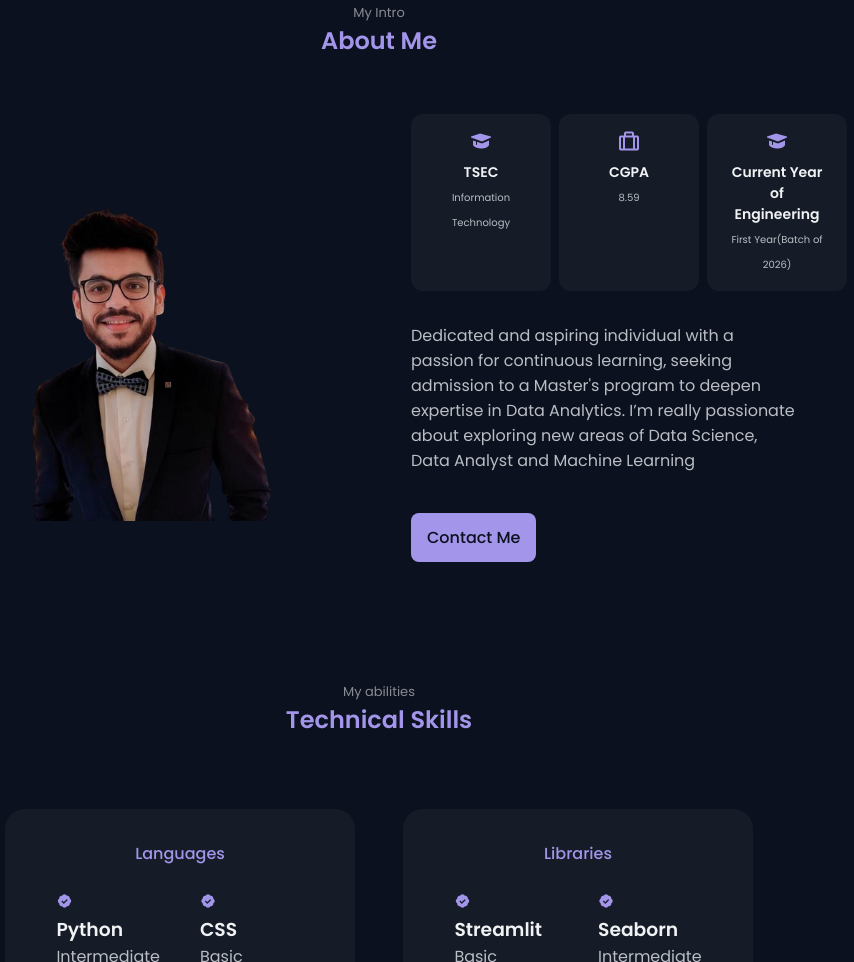
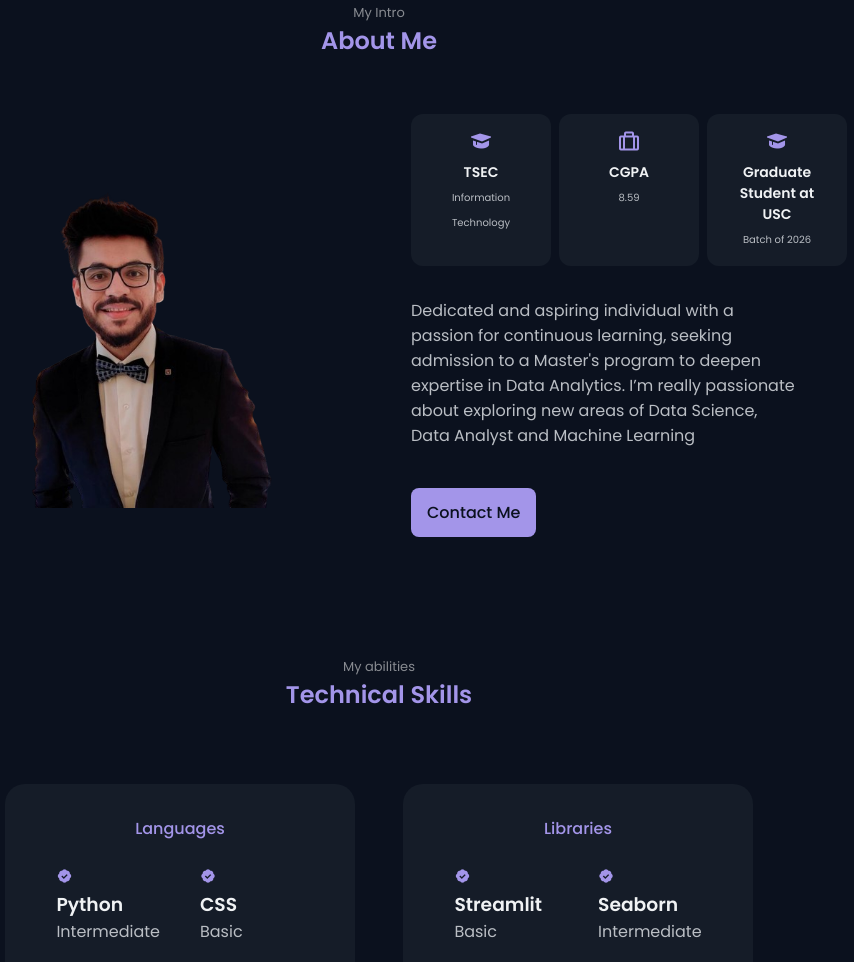
Before and after one commit to VanshC12/Portfolio, a plain HTML site: page index.html in a window 1280 px wide. Shown: the part 924-1886 px from the top of the page, without its empty margins (261-1115 px from the left). Drawn offline with nearby package versions, Linux system fonts and the light colour scheme.

Commit message:
Update index.html

```diff
--- a/index.html
+++ b/index.html
@@ -127,8 +127,8 @@
 
                             <div class="about__box">
                                 <i class='bx bxs-graduation about__icon' ></i>
-                                <h3 class="about__title">Current Year of Engineering</h3>
-                                <span class="about__subtitle">First Year(Batch of 2026)</span>
+                                <h3 class="about__title">Graduate Student at USC</h3>
+                                <span class="about__subtitle">Batch of 2026</span>
                             </div>
                         </div>
                         <p class="about__description">
```
